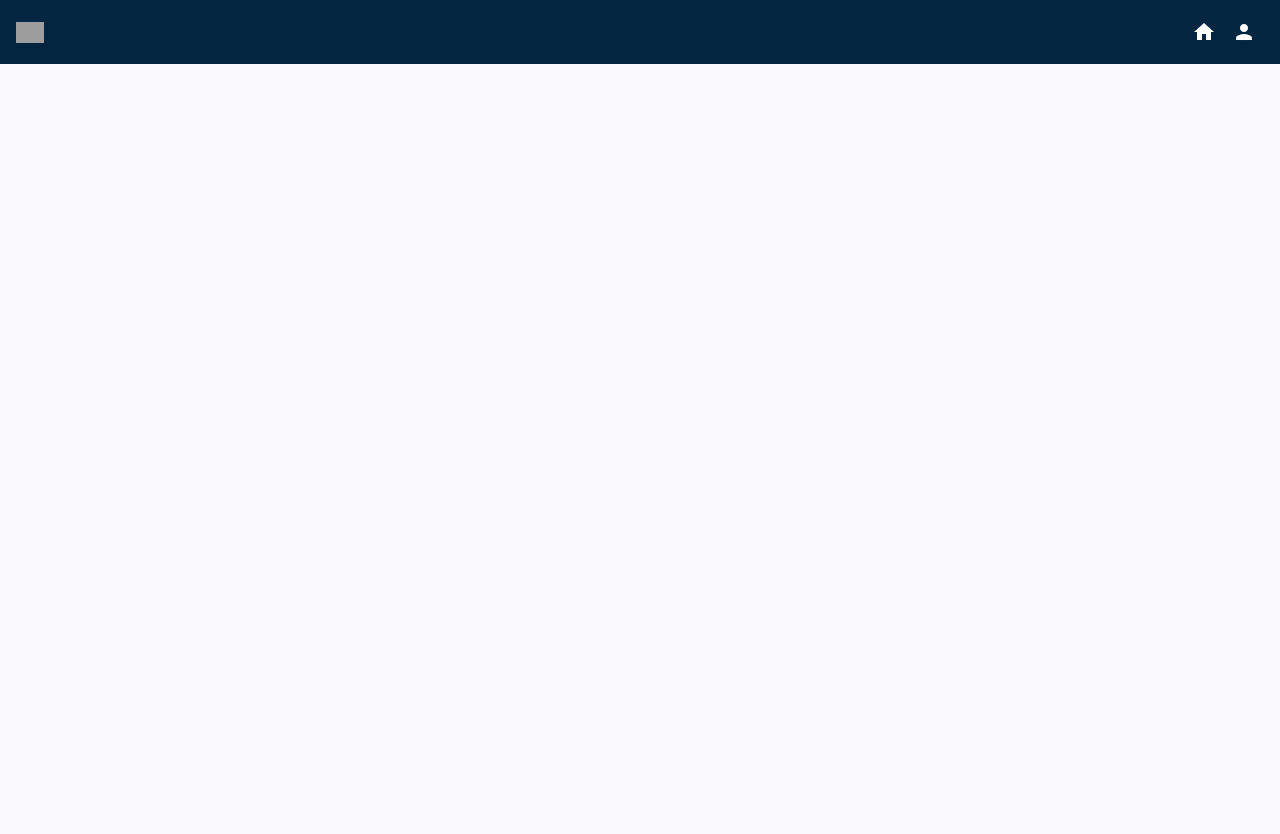
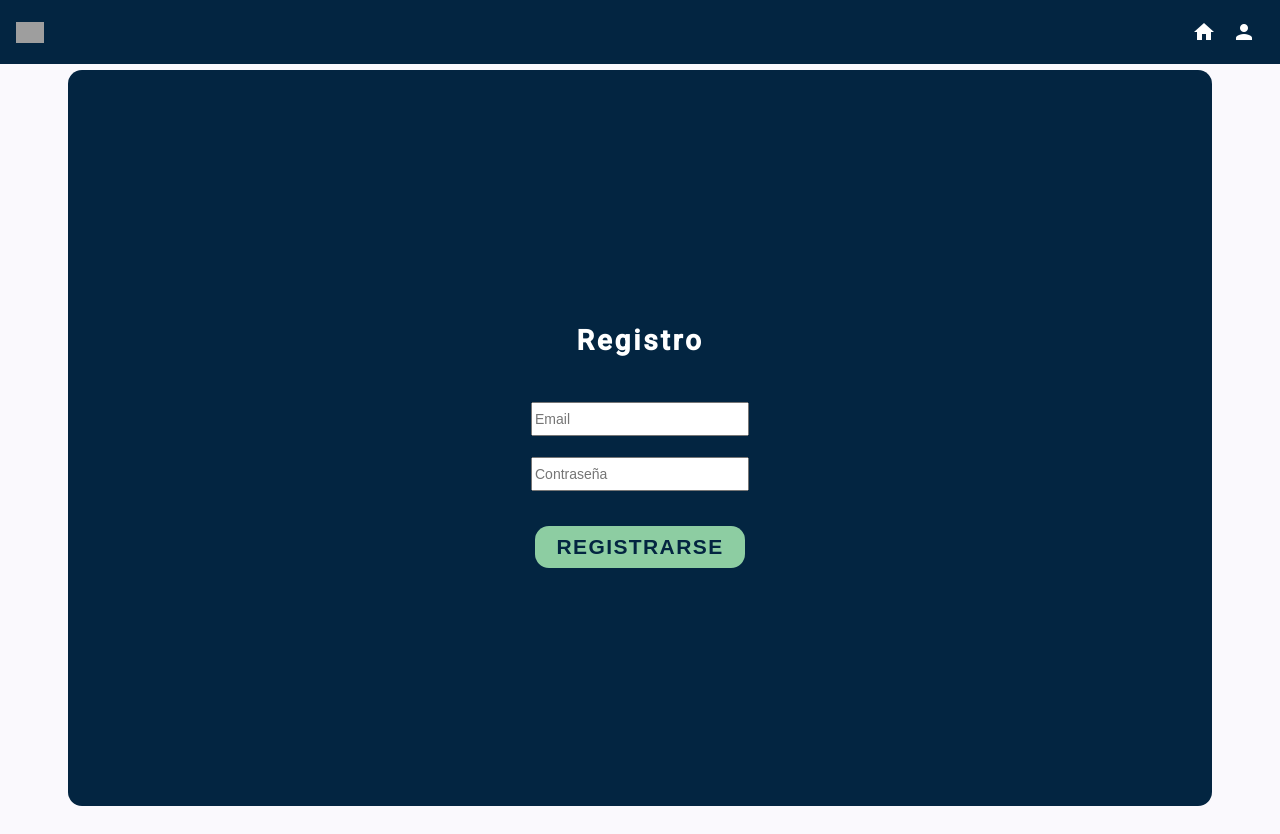
Before and after one commit to soyjuandelgado/IT-S7-TMDB-API, an Angular app: page /register in a window 1280 px wide. Before the commit this address led to /. Before the commit the page ends 800 px from the top, so only its background shows below. Built offline with nearby package versions, Linux system fonts and the light colour scheme; grey boxes are pictures that could not be loaded.

Commit message:
added login and register components and routes

```diff
--- a/src/app/app.html
+++ b/src/app/app.html
@@ -7,7 +7,7 @@
     <mat-icon class="icon-button" routerLink="/home">home</mat-icon>
   </button>
   <button matIconButton class="" aria-label="Icon-button with person icon">
-    <mat-icon class="icon-button">person</mat-icon>
+    <mat-icon class="icon-button" routerLink="/login">person</mat-icon>
   </button>
 </mat-toolbar>
 
--- /dev/null
+++ b/src/app/login/login.html
@@ -0,0 +1,10 @@
+<div class="container">
+    <h1 class="login-title">Login</h1>
+    <form class="login-form" [formGroup]="user">
+        <input type="email" placeholder="Email" class="login-input" [formControl]="email">
+        <input type="password" placeholder="Contraseña" class="login-input" [formControl]="password">
+        <button type="button" class="login-button">ENTRAR</button>
+        <hr width="100%">
+        <button type="button" class="login-button" routerLink="/register">REGISTRARSE</button>
+    </form>
+</div>
--- /dev/null
+++ b/src/app/login/login.scss
@@ -0,0 +1,20 @@
+@use "../../styles.scss";
+
+.container {
+  @extend .app-container;
+  justify-content: center;
+}
+.login-title {
+  @extend .app-title;
+  padding-bottom: 2rem;
+}
+.login-form {
+  @extend .app-form;
+}
+.login-input {
+  @extend .app-input;
+}
+.login-button {
+  @extend .app-button;
+  margin-top: 1rem;
+}
--- /dev/null
+++ b/src/app/login/login.ts
@@ -0,0 +1,18 @@
+import { Component } from '@angular/core';
+import { FormControl, FormGroup, ReactiveFormsModule, Validators } from '@angular/forms';
+import { RouterLink } from '@angular/router';
+
+@Component({
+  selector: 'app-login',
+  imports: [ReactiveFormsModule, RouterLink],
+  templateUrl: './login.html',
+  styleUrl: './login.scss'
+})
+export class Login {
+  email = new FormControl('', [Validators.required]);
+  password = new FormControl('', [Validators.required]);
+  user = new FormGroup({
+    email: this.email,
+    password: this.password
+  })
+}
--- /dev/null
+++ b/src/app/register/register.html
@@ -0,0 +1,8 @@
+<div class="container">
+    <h1 class="register-title">Registro</h1>
+    <form class="register-form" [formGroup]="user">
+        <input type="email" placeholder="Email" class="register-input" [formControl]="email">
+        <input type="password" placeholder="Contraseña" class="register-input" [formControl]="password">
+        <button type="button" class="register-button">REGISTRARSE</button>
+    </form>
+</div>
--- /dev/null
+++ b/src/app/register/register.scss
@@ -0,0 +1,20 @@
+@use "../../styles.scss";
+
+.container {
+  @extend .app-container;
+  justify-content: center;
+}
+.register-title {
+  @extend .app-title;
+  padding-bottom: 2rem;
+}
+.register-form {
+  @extend .app-form;
+}
+.register-input {
+  @extend .app-input;
+}
+.register-button {
+  @extend .app-button;
+  margin-top: 1rem;
+}
--- /dev/null
+++ b/src/app/register/register.ts
@@ -0,0 +1,17 @@
+import { Component } from '@angular/core';
+import { FormControl, Validators, FormGroup, ReactiveFormsModule } from '@angular/forms';
+
+@Component({
+  selector: 'app-register',
+  imports: [ReactiveFormsModule],
+  templateUrl: './register.html',
+  styleUrl: './register.scss'
+})
+export class Register {
+  email = new FormControl('', [Validators.required]);
+  password = new FormControl('', [Validators.required]);
+  user = new FormGroup({
+    email: this.email,
+    password: this.password
+  })
+}
--- a/src/app/welcome/welcome.scss
+++ b/src/app/welcome/welcome.scss
@@ -1,33 +1,11 @@
+@use '../../styles.scss';
 .container{
-    display: flex;
-    flex-direction: column;
-    justify-content: space-around;
-    align-items: center;
-    background-color: #032541;
-    height: 92vh;
-    width: 100%;
-    border-radius: 1rem;
+    @extend .app-container;
 }
 .tmdb-logo{
     width: 30%;
     min-width: 15rem;
 }
 .welcome-button{
-    width: 30%;
-    min-width: 15rem;
-    min-height: 3rem;
-    border-radius: 1rem;
-    border: 0;
-    background-color: #8dcda2;
-    color: #032541;
-    font-size: 1.5rem;
-    font-weight:600;
-    letter-spacing: 0.1rem;
-    cursor: pointer;
+    @extend .app-button;
 }
-.welcome-button:hover{
-    background-color: #5ec4b9;
-}
-.welcome-button:active{
-    background-color: #01b3e4;
-}
--- a/src/styles.scss
+++ b/src/styles.scss
@@ -1,28 +1,31 @@
-
 // Include theming for Angular Material with `mat.theme()`.
 // This Sass mixin will define CSS variables that are used for styling Angular Material
 // components according to the Material 3 design spec.
 // Learn more about theming and how to use it for your application's
 // custom components at https://material.angular.dev/guide/theming
-@use '@angular/material' as mat;
+@use "@angular/material" as mat;
 
 // @use '@angular/material' as mat;
 //TODO: extraer color spinner
 :root {
-  @include mat.progress-spinner-overrides((
+  @include mat.progress-spinner-overrides(
+    (
       active-indicator-color: #2dbbd0,
-  ));
+    )
+  );
 }
 
 html {
-  @include mat.theme((
+  @include mat.theme(
+    (
       color: (
         primary: mat.$azure-palette,
         tertiary: mat.$blue-palette,
       ),
       typography: Roboto,
       density: 0,
-  ));
+    )
+  );
 
   // Default the application to a light color theme. This can be changed to
   // `dark` to enable the dark color theme, or to `light dark` to defer to the
@@ -35,15 +38,74 @@ html {
   background-color: var(--mat-sys-surface);
   color: #032541; // var(--mat-sys-on-surface);
   font: var(--mat-sys-body-medium);
-}/* You can add global styles to this file, and also import other style files */
+} /* You can add global styles to this file, and also import other style files */
 
-html, body { height: 100%; }
-body { margin: 0; font-family: Roboto, "Helvetica Neue", sans-serif; }
-h1{ font-size: 2rem;}
+html,
+body {
+  height: 100%;
+}
+body {
+  margin: 0;
+  font-family: Roboto, "Helvetica Neue", sans-serif;
+}
+h1 {
+  font-size: 2rem;
+}
 
-@media screen and (min-width:1200px) {
+@media screen and (min-width: 1200px) {
   body {
     margin: auto;
     width: 1200px;
   }
 }
+
+.app-container{
+    display: flex;
+    flex-direction: column;
+    justify-content: space-around;
+    align-items: center;
+    background-color: #032541;
+    height: 92vh;
+    width: 100%;
+    border-radius: 1rem;
+}
+.app-button {
+  width: 30%;
+  min-width: 15rem;
+  min-height: 3rem;
+  border-radius: 1rem;
+  border: 0;
+  background-color: #8dcda2;
+  color: #032541;
+  font-size: 1.5rem;
+  font-weight: 600;
+  letter-spacing: 0.1rem;
+  cursor: pointer;
+}
+.app-button:hover {
+  background-color: #5ec4b9;
+}
+.app-button:active {
+  background-color: #01b3e4;
+}
+
+.app-title {
+  color: white;
+  line-height: 2rem;
+  letter-spacing: 0.2rem;
+}
+
+.app-form{
+    width: 30%;
+    display: flex;
+    flex-direction: column;
+    justify-content: center;
+    align-items: center;
+    min-width: 15rem;
+    gap: 1.5rem;
+}
+.app-input{
+    min-width: 15rem;
+    min-height: 2rem;
+    font-size: 1rem;
+}
```
Also changed, not shown: src/app/app.routes.ts (+10 -0 lines), 2 other files (tests, documents, lock files or other folders). Lines whose indentation alone changed are shown as unchanged.
